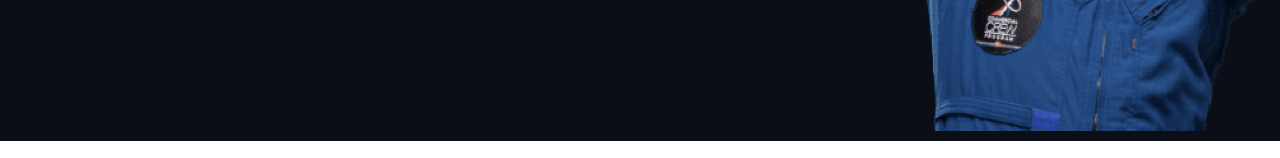
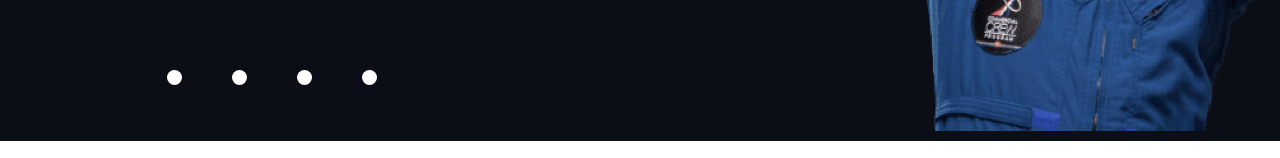
Before and after one commit to nickonyi/Space-tourism-website, a plain HTML site: page crew-commander.html in a window 1280 px wide. Shown: the part 759-917 px from the top of the page. Drawn offline with nearby package versions, Linux system fonts and the light colour scheme; a web font is replaced by a local one.

Commit message:
Space tourism website

```diff
--- a/crew-commander.html
+++ b/crew-commander.html
@@ -48,6 +48,13 @@
                 <img src="./assets/crew/image-douglas-hurley.png" alt="">
             </div>
         </div>
+        <ul class="main-footer">
+            <li class="footer-links"><a href="./crew-specialist.html">s</a></li>
+            <li class="footer-links"><a href="./crew-pilot.html">p</a></li>
+            <li class="footer-links"><a href="./crew-engineer.html">e</a></li>
+            <li class="footer-links"><a href="#">s</a>
+            </li>
+        </ul>
 </div>
 </body>
 
--- a/css/crew.css
+++ b/css/crew.css
@@ -79,3 +79,26 @@ body {
     line-height: 32px;
     color: #D0D6F9;
 }
+
+.main-footer {
+    display: flex;
+    position: absolute;
+    gap: 50px;
+    left: 167px;
+    top: 829px;
+}
+
+.footer-links {
+    height: 15px;
+    width: 15px;
+    background: white;
+    margin-bottom: 20px;
+    cursor: pointer;
+    list-style: none;
+    border-radius: 50%;
+    text-align: center;
+}
+
+.footer-links>a {
+    opacity: 0;
+}
```
